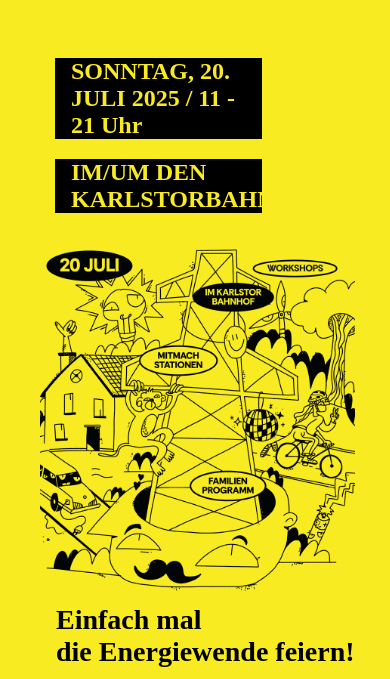
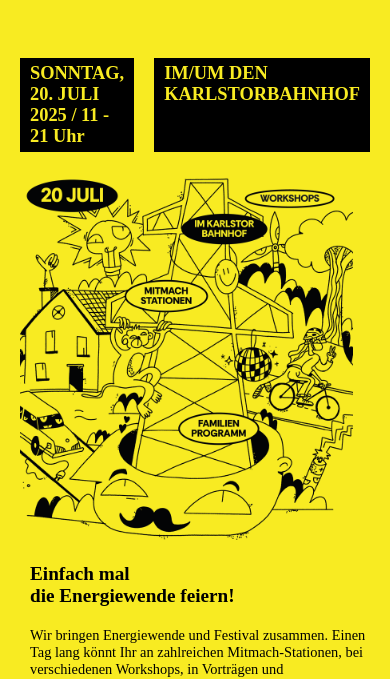
Before and after one commit to Torstenkliesch/FestivalNew, a plain HTML site: page index.html in a window 390 px wide. Shown: the part 163-842 px from the top of the page. Drawn offline with Linux system fonts and the light colour scheme; a web font is replaced by a local one.

Commit message:
Add files via upload

```diff
--- a/styles.css
+++ b/styles.css
@@ -109,73 +109,6 @@ min-height: 80px;
     transform: translateY(-8px) rotate(-45deg);
 }
 
-/*
-nav {
-    height: 80px;
-
-    display: flex;
-    justify-content: end;
-    align-items: center;
-    position: sticky;
-    top: 0px;
-}
-
-.links-container {
-    height: 100%;
-    width: 100%;
-    display: flex;
-    flex-direction: row;
-    align-items: center;
-    background-color: white;
-}
-
-nav a {
-    height: 100%;
-    padding: 0 20px;
-    display: flex;
-    align-items: center;
-    text-decoration: none;
-    text-transform: uppercase;
-    transition: all ease-in-out 100ms;
-    color: black;
-    font-size: 25px;
-    font-weight: bold;
-}
-
-nav a:hover {
-    background-color: white;
-    color: black;
-}
-
-nav .Logo-link {
-    margin-right: auto;
-}
-
-nav svg {
-    fill: black;
-}
-
-#sidebar-active {
-    display: none;
-}
-
-.open-sidebar-button, .close-sidebar-button{
-    padding: 0 20px;
-    display: none;
-}
-
-@media (max-width: 1292px) {
-    .links-container   {
-        flex-direction: column;
-        align-items: flex-start;
-        position: fixed;
-        top: 0;
-        right: 0;
-        z-index: 10;
-        clamp(fit-content, 300px, 100%)
-    }
-}
-    */
 
 /* Festival Titel */
 
@@ -434,7 +367,6 @@ width: 100%;
     color: black;
 }
 
-
  .item-2-programm {
      border: solid 0.5px black;
  }
@@ -448,7 +380,7 @@ width: 100%;
      font-size: 2.5rem;
      font-weight: 600;
      color: black;
-     background: white;
+     background: #F8EB22;
      align-self: end;
      z-index: 10;
      margin-bottom: 50px;
@@ -840,6 +772,26 @@ video {
 
  /* Media Queries */
 
+  /* Neu hinzugefügt 20.3.*/
+ @media all and (max-width: 1980px) {
+    .container-hero {
+         margin-top: 60px;
+         margin-bottom: 100px;
+         margin-left: 40px;
+     }
+
+     .grid-image {
+        grid-row-start: 1;
+        grid-row-end: 3;
+        grid-column-start: 2;
+        grid-column-end: 2;
+
+
+ }
+
+ }
+  /* Ende Neu hinzugefügt 20.3.*/
+
  @media all and (max-width: 1400px) {
     .container-hero {
          margin-top: 60px;
@@ -994,7 +946,41 @@ video {
  }
 
  @media all and (max-width: 900px) {
-   .Footer-Container {
+    /* Neu hinzugefügt 20.3.*/
+    .container-hero {
+        margin-top: 60px;
+        margin-bottom: 40px;
+        margin-left: 40px;
+    }
+
+    .header-grid {
+        grid-template-rows: 160px auto;
+        gap: 10px;
+        width: 100%;
+        }
+
+
+    .hero-h1 {
+        font-size: 1.3rem;
+        margin-bottom: 5px;
+        padding-left: 1rem;
+        padding-right: 1rem;
+        margin-bottom: 20px;
+        margin-right: 8rem;
+        margin-left: 15px;
+    }
+
+    .hero-h2 {
+        font-size: 1.2rem;
+        margin-bottom: 20px;
+    }
+
+    .hero-p {
+        font-size: 0.9rem;
+    }
+   /* Ende neu hinzugefügt 20.3.*/
+
+    .Footer-Container {
     flex-direction: column;
    }
 
@@ -1009,6 +995,107 @@ video {
     }
 
 }
+
+@media all and (max-width: 830px) {
+    /* Neu hinzugefügt 20.3.*/
+    .container-hero {
+        margin-top: 60px;
+        margin-bottom: 40px;
+        margin-left: 20px;
+    }
+
+    .header-grid {
+        grid-template-rows: 140px auto;
+        gap: 10px;
+        width: 100%;
+        }
+
+
+    .hero-h1 {
+        font-size: 1.3rem;
+        margin-bottom: 5px;
+        padding-left: 1rem;
+        padding-right: 1rem;
+        margin-bottom: 20px;
+        margin-right: 8rem;
+        margin-left: 15px;
+    }
+
+    .hero-h2 {
+        font-size: 1.2rem;
+        margin-bottom: 20px;
+    }
+
+    .hero-p {
+        font-size: 0.9rem;
+    }
+   /* Ende neu hinzugefügt 20.3.*/
+}
+
+
+@media all and (max-width: 765px) {
+    /* Neu hinzugefügt 20.3.*/
+    .container-hero {
+        margin-top: 60px;
+        margin-bottom: 40px;
+        margin-left: 20px;
+    }
+
+    .header-grid {
+        display: grid;
+        grid-template-columns: repeat(auto-fit, minmax(250px, 1fr));
+        grid-template-rows: auto auto;
+        gap: 20px;
+        width: 100%;
+        }
+
+    .grid-item {
+        display: flex;
+        grid-row-start: 1;
+        grid-row-end: 1;
+        grid-column-start: 1;
+        grid-column-end: 3;
+    }
+
+    .grid-image {
+        grid-row-start: 2;
+        grid-row-end: 4;
+        grid-column-start: 2;
+        grid-column-end: 4;
+    }
+
+    .grid-item-2 {
+        grid-row-start: 2;
+        grid-row-end: 4;
+        grid-column-start: 1;
+        grid-column-end: 1;
+    }
+
+    .hero-h1 {
+        font-size: 1.15rem;
+        padding-top: 5px;
+        padding-bottom: 5px;
+        padding-left: 10px;
+        padding-right: 10px;
+        margin-bottom: 5px;
+        margin-right: 20px;
+        margin-left: 0px;
+    }
+
+    .hero-h2 {
+        font-size: 1.2rem;
+        margin-bottom: 20px;
+        padding-left: 10px;
+    }
+
+    .hero-p {
+        font-size: 0.9rem;
+        padding-left: 10px;
+    }
+   /* Ende neu hinzugefügt 20.3.*/
+}
+
+
 
  @media all and (max-width: 718px) {
     .section-ueberschrift {
@@ -1044,10 +1131,72 @@ video {
         height: 25vh;
         object-fit: cover;
     }
+}
+
+
+@media all and (max-width: 630px) {
+    /* Neu hinzugefügt 20.3.*/
+    .container-hero {
+        margin-top: 60px;
+        margin-bottom: 40px;
+        margin-left: 20px;
+    }
+
+    .header-grid {
+        display: grid;
+        grid-template-columns: 1fr;
+        grid-template-rows: auto auto;
+        gap: 20px;
+        width: 100%;
+        }
+
+    .grid-item {
+        grid-row-start: 1;
+        grid-row-end: 1;
+        grid-column-start: 1;
+        grid-column-end: 1;
+    }
+
+    .grid-image {
+        grid-row-start: 2;
+        grid-row-end: 4;
+        grid-column-start: 1;
+        grid-column-end: 1;
+    }
+
+    .grid-item-2 {
+        grid-row-start: 3;
+        grid-row-end: 5;
+        grid-column-start: 1;
+        grid-column-end: 1;
+    }
+
+    .hero-h1 {
+        font-size: 1.15rem;
+        padding-top: 5px;
+        padding-bottom: 5px;
+        padding-left: 10px;
+        padding-right: 10px;
+        margin-bottom: 5px;
+        margin-right: 20px;
+        margin-left: 0px;
+    }
+
+    .hero-h2 {
+        font-size: 1.2rem;
+        margin-bottom: 20px;
+        padding-left: 10px;
+    }
+
+    .hero-p {
+        font-size: 0.9rem;
+        padding-left: 10px;
+    }
+   /* Ende neu hinzugefügt 20.3.*/
+}
 
 
 
-}
 /*
 @media all and (max-width: 393px) {
 
```
Also changed, not shown: index.html (+44 -25 lines).
